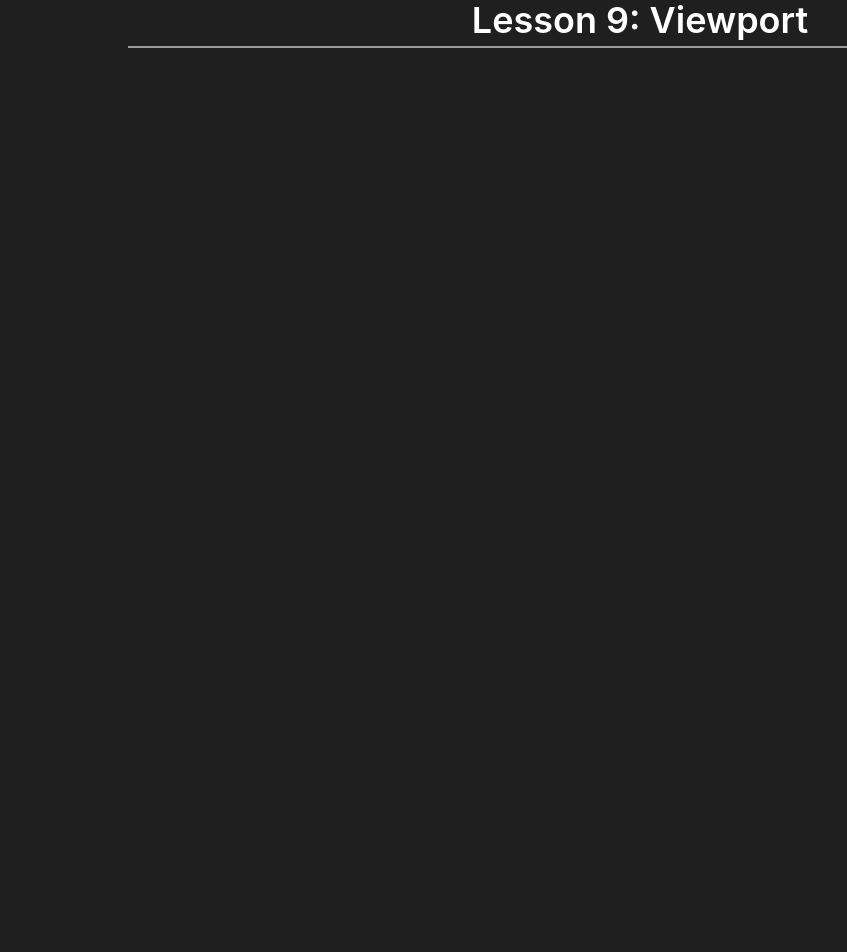
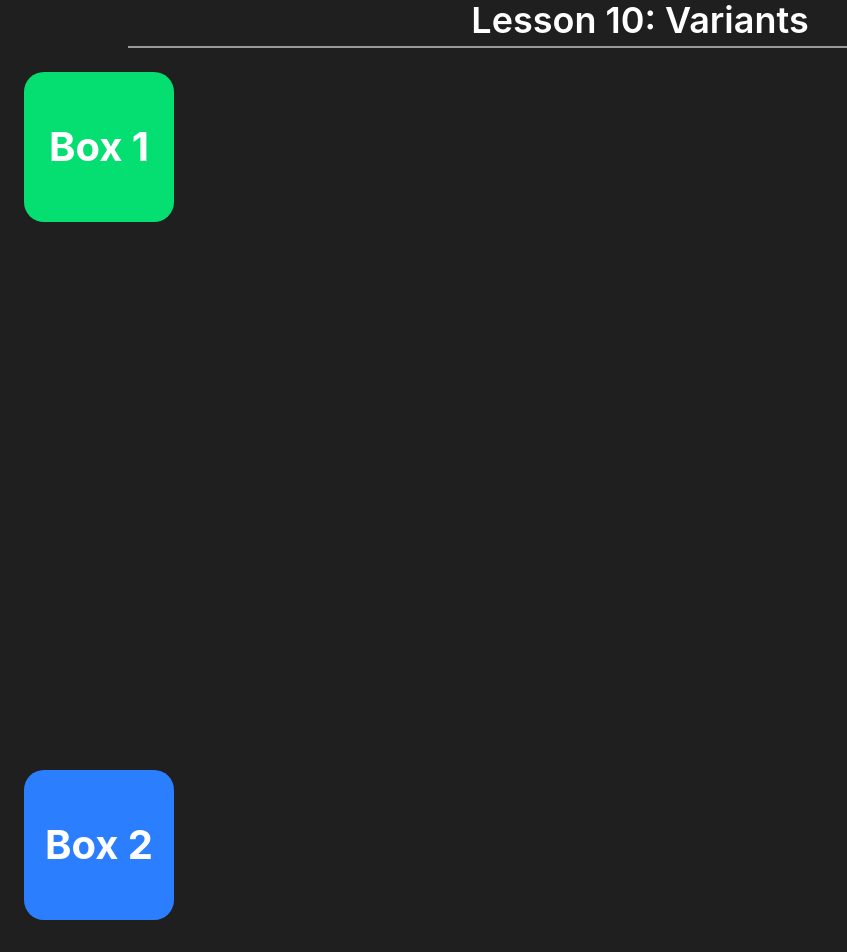
Before and after one commit to 10Yash10/React-Motion, a React (Vite) app: page / in a window 1280 px wide. Shown: the top 952 px of the page, without its empty margins (0-847 px from the left). Built offline with nearby package versions, Linux system fonts and the light colour scheme.

Commit message:
lesson 9 for viewport and lesson 10 for variants

```diff
--- a/src/App.jsx
+++ b/src/App.jsx
@@ -7,10 +7,11 @@ import React from "react";
 // import L6 from "./Lessions/L6_WhileHover";
 // import L7 from "./Lessions/L7_WhileTap";
 // import L8 from "./Lessions/L8_WhileInView";
-import L9 from "./Lessions/L9_ViewPort";
+// import L9 from "./Lessions/L9_ViewPort";
+import L_10 from "./Lessions/L10_Variants";
 
 const App = () => {
-  return <L9 />;
+  return <L_10 />;
 };
 
 export default App;
--- /dev/null
+++ b/src/Lessions/L10_Variants.jsx
@@ -0,0 +1,92 @@
+import React from "react";
+import Header from "../components/Header";
+import { motion } from "motion/react";
+
+const L_10 = () => {
+  const show = {
+    hidden: {
+      opacity: 0,
+    },
+    visible: {
+      opacity: 1,
+
+      transition: {
+        delay: 2,
+        duration: 1,
+      },
+    },
+  };
+
+  const reveal = {
+    hidden: {
+      opacity: 0,
+      y: 40,
+    },
+    visible: {
+      opacity: 1,
+      y: 0,
+
+      transition: {
+        delay: 0.5,
+        duration: 0.7,
+      },
+
+      viewport: {
+        amount: 0.75,
+        once: true,
+      },
+    },
+  };
+
+  //   Most teams use:
+
+  // hidden
+  // visible
+
+  // for reveals.
+
+  // closed
+  // open
+
+  // for menus.
+
+  // idle
+  // hover
+  // tap
+
+  // for interactions.
+
+  // collapsed
+  // expanded
+
+  // for accordions.
+  return (
+    <>
+      <Header text="Lesson 10: Variants" />
+
+      <div className="flex flex-col p-6 gap-6 mb-12">
+        <motion.div
+          className="box bg-green-400"
+          variants={show}
+          initial="hidden"
+          animate="visible"
+        >
+          Box 1
+        </motion.div>
+
+        <div className="h-[500px]"></div>
+
+        <motion.div
+          className="box bg-blue-500"
+          variants={reveal}
+          initial="hidden"
+          whileInView="visible"
+        >
+          Box 2
+        </motion.div>
+      </div>
+    </>
+  );
+};
+
+export default L_10;
--- a/src/Lessions/L9_ViewPort.jsx
+++ b/src/Lessions/L9_ViewPort.jsx
@@ -64,6 +64,24 @@ const L9 = () => {
         >
           Card 3
         </motion.div>
+
+        <motion.div
+          className="box bg-blue-500"
+          initial={{
+            x: -100,
+            opacity: 0,
+          }}
+          whileInView={{
+            x: 0,
+            opacity: 1,
+          }}
+          viewport={{
+            once: true,
+            amount: 0.4,
+          }}
+        >
+          Timeline event
+        </motion.div>
       </div>
     </>
   );
```
